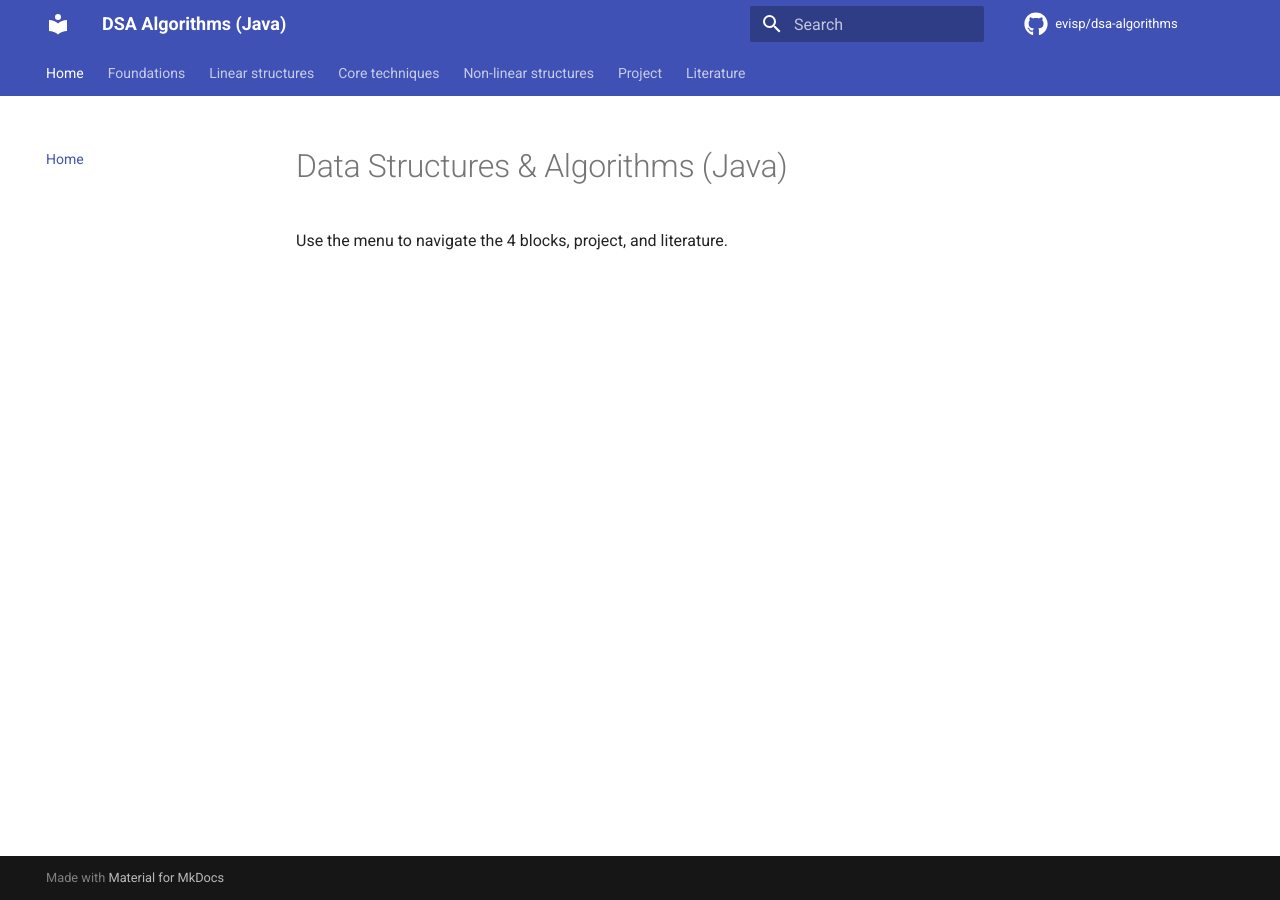
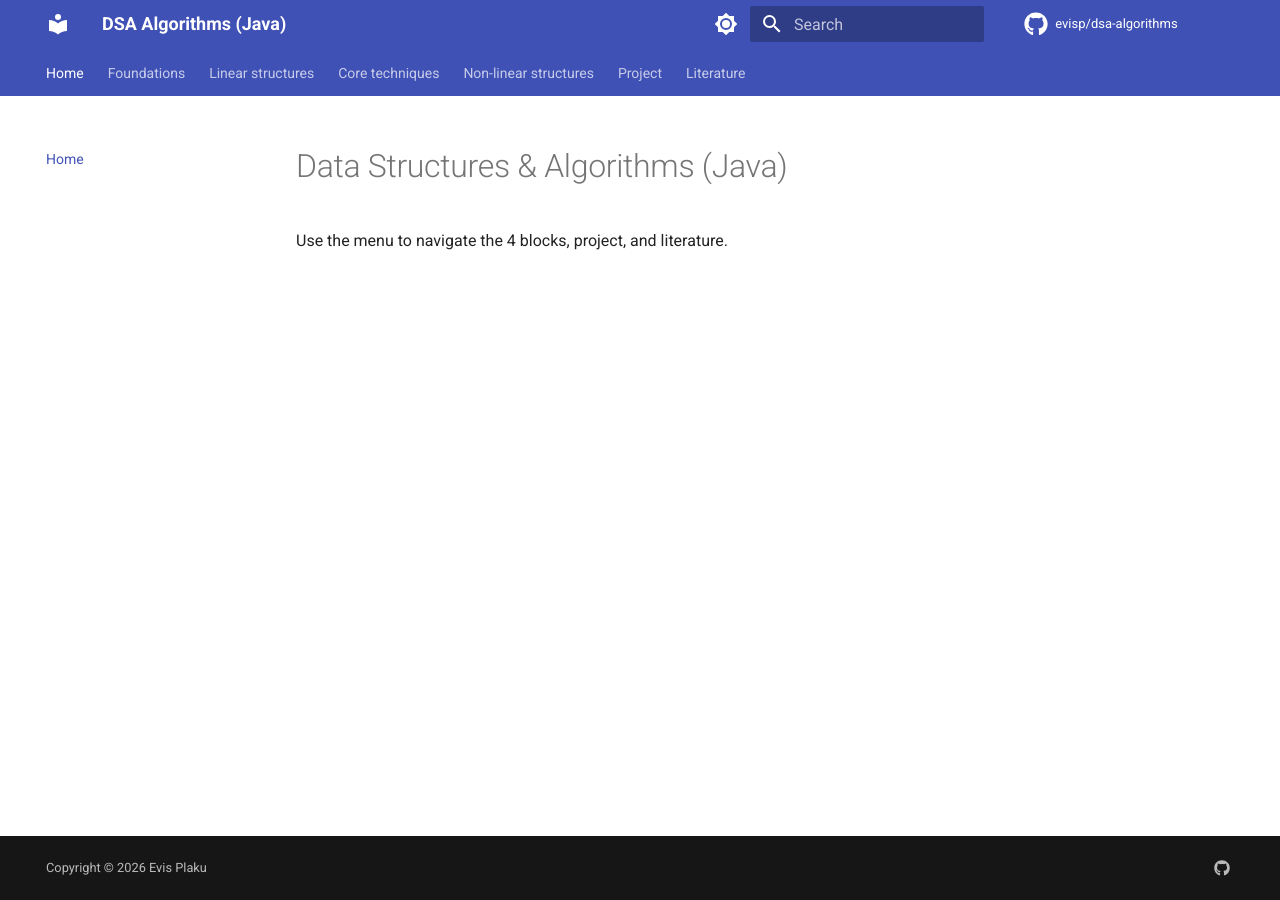
Before and after one commit to evisp/dsa-algorithms, an MkDocs documentation site: the page built from docs/index.md, in a window 1280 px wide. Built offline with MkDocs 1.6.1 and Material for MkDocs 9.7.7, drawn with Linux system fonts in a browser that asks for light colours; comment, search, counter and statistics services are not loaded.

```diff
--- a/mkdocs.yml
+++ b/mkdocs.yml
@@ -2,19 +2,44 @@ site_name: DSA Algorithms (Java)
 site_url: https://evisp.github.io/dsa-algorithms/
 site_author: Evis Plaku
 site_description: Data Structures & Algorithms in Java (2nd year bachelor)
-
 
 repo_name: evisp/dsa-algorithms
 repo_url: https://github.com/evisp/dsa-algorithms
 
 theme:
   name: material
+
+  palette:
+    # Auto + toggle (professional default)
+    - media: "(prefers-color-scheme: light)"
+      scheme: default
+      primary: indigo
+      accent: indigo
+      toggle:
+        icon: material/brightness-7
+        name: Switch to dark mode
+    - media: "(prefers-color-scheme: dark)"
+      scheme: slate
+      primary: indigo
+      accent: indigo
+      toggle:
+        icon: material/brightness-4
+        name: Switch to light mode
+
+  font:
+    text: Roboto
+    code: Roboto Mono
+
   features:
     - navigation.tabs
     - navigation.sections
     - navigation.top
+    - navigation.path
     - search.highlight
+    - search.share
     - content.code.copy
+    - content.tabs.link
+
   icon:
     repo: fontawesome/brands/github
 
@@ -39,6 +64,15 @@ markdown_extensions:
   - pymdownx.superfences
   - pymdownx.tabbed:
       alternate_style: true
+
+extra:
+  generator: false
+  social:
+    - icon: fontawesome/brands/github
+      link: https://github.com/evisp
+
+copyright: >
+  Copyright © 2026 Evis Plaku
 
 nav:
   - Home: index.md
```
